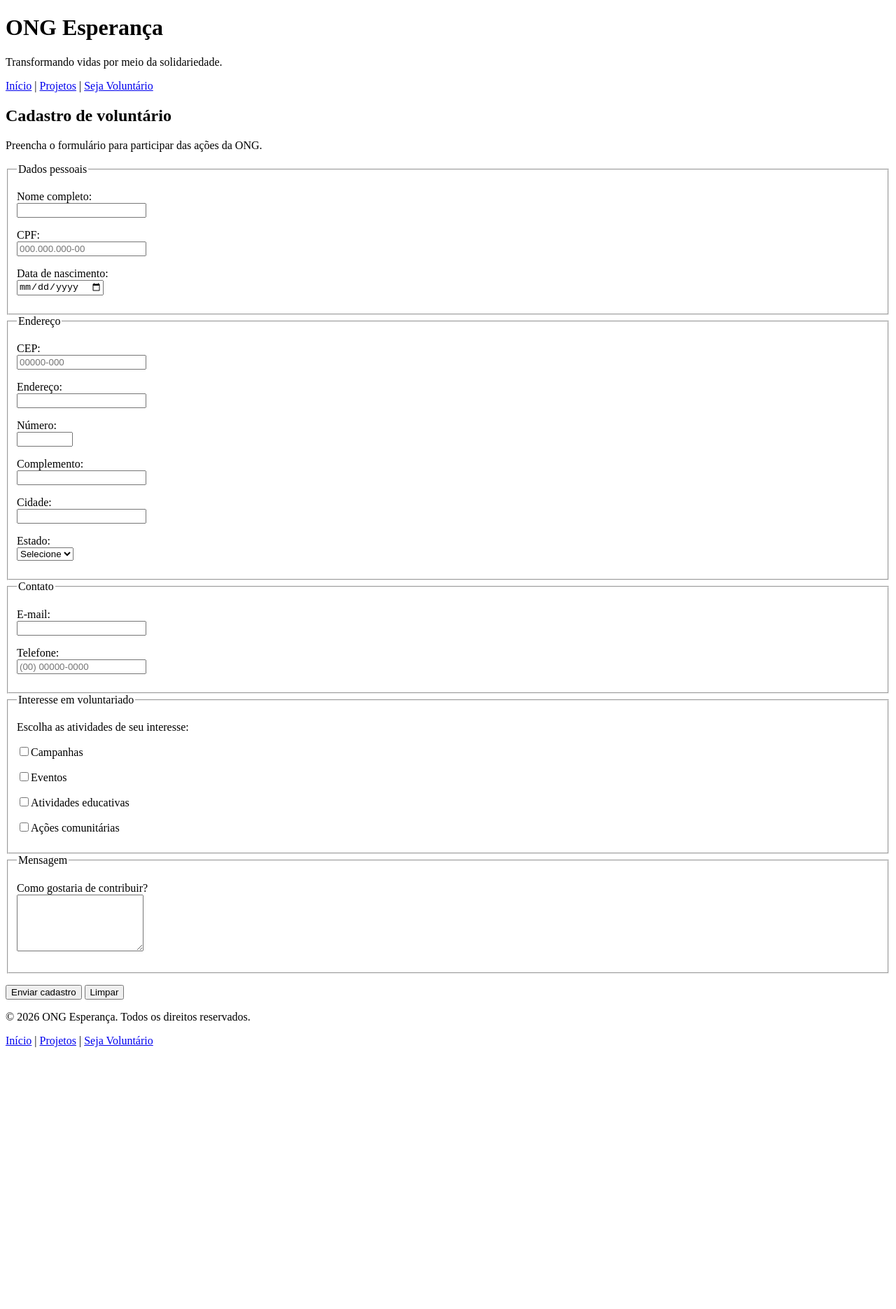
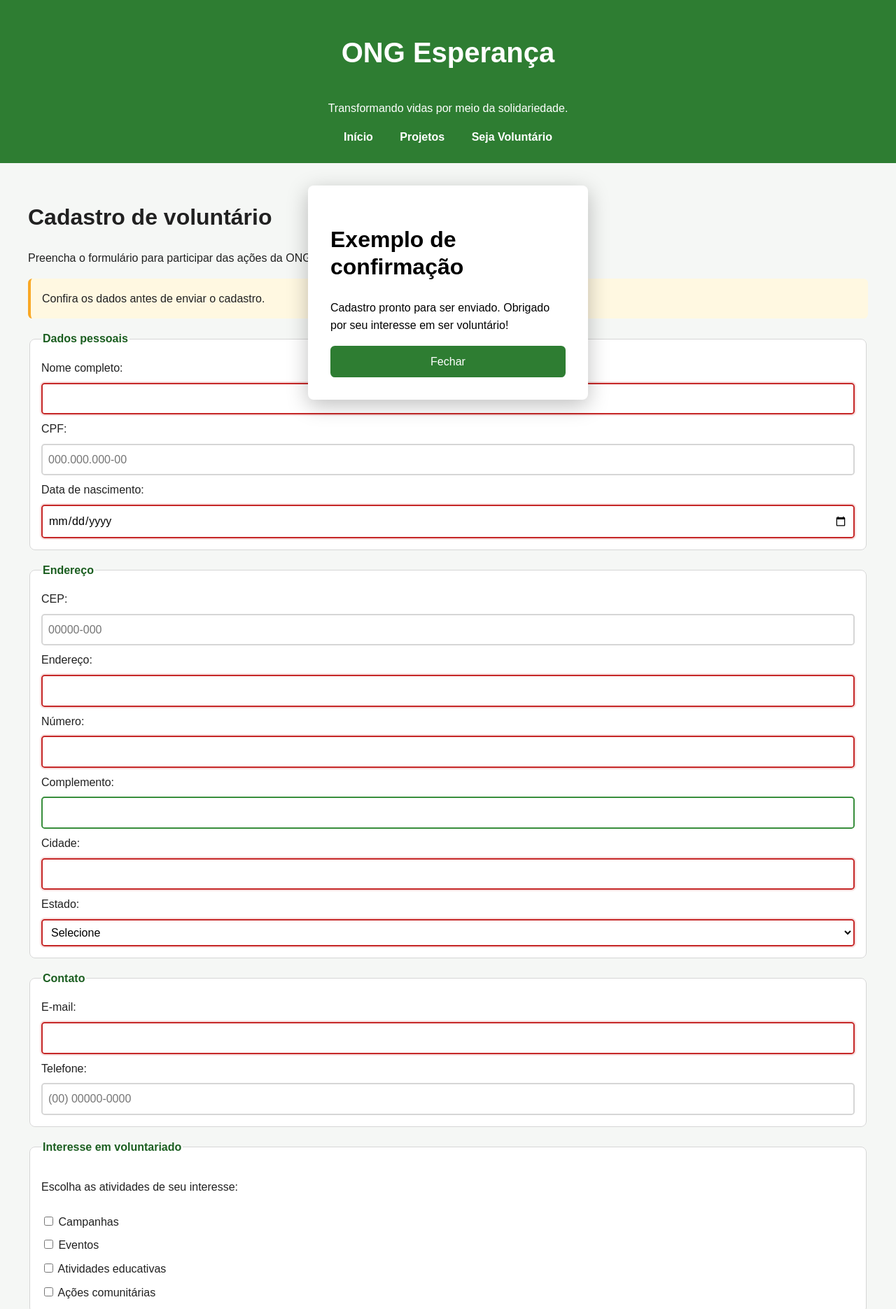
Before and after one commit to dceregatti/sistemas-da-informacao, a plain HTML site: page desenvolvimento-web/html/cadastro.html in a window 1280 px wide. Shown: the top 1870 px of the page at 70% size. Before the commit the page ends 1504 px from the top, so only its background shows below. Drawn offline with Linux system fonts and the light colour scheme.

Commit message:
feat: adiciona css

```diff
--- /dev/null
+++ b/desenvolvimento-web/css/style.css
@@ -0,0 +1,446 @@
+:root {
+  --cor-primaria: #2E7D32;
+  --cor-primaria-escura: #1B5E20;
+  --cor-secundaria: #1565C0;
+  --cor-destaque: #F9A825;
+  --cor-sucesso: #388E3C;
+  --cor-erro: #C62828;
+  --cor-fundo: #F5F7F5;
+  --cor-superficie: #FFF;
+  --cor-texto: #212121;
+  --cor-texto-suave: #616161;
+  --cor-borda: #D6D6D6;
+  --cor-fundo-sucesso: #E8F5E9;
+  --cor-fundo-alerta: #FFF8E1;
+  --cor-fundo-erro: #FFEBEE;
+
+  --fonte-base: Arial, Helvetica, sans-serif;
+  --fonte-sm: .875rem;
+  --fonte-md: 1rem;
+  --fonte-lg: 1.5rem;
+  --fonte-xl: 2rem;
+  --fonte-xxl: 2.5rem;
+
+  --espaco-1: .5rem;
+  --espaco-2: 1rem;
+  --espaco-3: 1.5rem;
+  --espaco-4: 2rem;
+  --espaco-6: 3rem;
+}
+
+* {
+  box-sizing: border-box;
+}
+
+html {
+  scroll-behavior: smooth;
+}
+
+body {
+  margin: 0;
+  background: var(--cor-fundo);
+  color: var(--cor-texto);
+  font-family: var(--fonte-base);
+  font-size: var(--fonte-md);
+  line-height: 1.6;
+}
+
+h1,
+h2,
+h3 {
+  line-height: 1.2;
+}
+
+h1 {
+  font-size: var(--fonte-xxl);
+}
+
+h2 {
+  font-size: var(--fonte-xl);
+}
+
+a {
+  color: var(--cor-secundaria);
+  font-weight: bold;
+}
+
+img {
+  max-width: 100%;
+  height: auto;
+  border-radius: .4rem;
+}
+
+/* HEADER E NAVEGAÇÃO */
+
+header {
+  background: var(--cor-primaria);
+  color: #fff;
+  padding: var(--espaco-3);
+  display: flex;
+  flex-direction: column;
+  align-items: center;
+  gap: var(--espaco-2);
+  text-align: center;
+}
+
+header p {
+  margin: 0;
+}
+
+.menu-toggle {
+  display: none;
+}
+
+.menu-icon {
+  display: none;
+  font-size: 1.8rem;
+  cursor: pointer;
+}
+
+.menu {
+  display: flex;
+  flex-wrap: wrap;
+  justify-content: center;
+  gap: var(--espaco-2);
+  list-style: none;
+  margin: 0;
+  padding: 0;
+}
+
+.menu a {
+  color: #fff;
+  text-decoration: none;
+  padding: .4rem .7rem;
+  border-radius: .3rem;
+}
+
+.menu a:hover,
+.menu a:focus-visible {
+  background: var(--cor-primaria-escura);
+}
+
+.dropdown {
+  position: relative;
+}
+
+.submenu {
+  display: none;
+  position: absolute;
+  top: 100%;
+  left: 0;
+  min-width: 170px;
+  padding: .5rem;
+  background: var(--cor-superficie);
+  list-style: none;
+  box-shadow: 0 4px 10px rgba(0, 0, 0, .2);
+  z-index: 10;
+}
+
+.submenu a {
+  display: block;
+  color: var(--cor-texto);
+}
+
+.dropdown:hover .submenu,
+.dropdown:focus-within .submenu {
+  display: block;
+}
+
+/* GRID 12 COLUNAS */
+
+.container,
+main {
+  width: min(100% - 2rem, 1200px);
+  margin-inline: auto;
+}
+
+main {
+  display: grid;
+  grid-template-columns: repeat(12, 1fr);
+  gap: var(--espaco-3);
+  padding-block: var(--espaco-4);
+}
+
+section {
+  grid-column: 1/-1;
+}
+
+article {
+  grid-column: span 4;
+  background: var(--cor-superficie);
+  padding: var(--espaco-2);
+  border: 1px solid var(--cor-borda);
+  border-radius: .5rem;
+  display: flex;
+  flex-direction: column;
+  gap: var(--espaco-1);
+}
+
+/* BADGES */
+
+.badge {
+  display: inline-block;
+  width: max-content;
+  padding: .25rem .6rem;
+  border-radius: 1rem;
+  font-size: var(--fonte-sm);
+  font-weight: bold;
+}
+
+.badge-doacao {
+  background: var(--cor-destaque);
+  color: var(--cor-texto);
+}
+
+.badge-voluntariado {
+  background: var(--cor-secundaria);
+  color: #fff;
+}
+
+.badge-comunidade {
+  background: var(--cor-sucesso);
+  color: #fff;
+}
+
+/* ALERTAS E TOAST */
+
+.alert,
+.toast {
+  padding: var(--espaco-2);
+  margin-block: var(--espaco-2);
+  border-radius: .4rem;
+}
+
+.alert-success {
+  background: var(--cor-fundo-sucesso);
+  border-left: 4px solid var(--cor-sucesso);
+}
+
+.alert-warning {
+  background: var(--cor-fundo-alerta);
+  border-left: 4px solid var(--cor-destaque);
+}
+
+.alert-error {
+  background: var(--cor-fundo-erro);
+  border-left: 4px solid var(--cor-erro);
+}
+
+.toast {
+  background: var(--cor-primaria-escura);
+  color: #fff;
+  box-shadow: 0 3px 10px rgba(0, 0, 0, .2);
+}
+
+/* BOTÕES */
+
+.button,
+button {
+  display: inline-block;
+  background: var(--cor-primaria);
+  color: #fff;
+  border: 2px solid var(--cor-primaria);
+  padding: var(--espaco-1) var(--espaco-2);
+  border-radius: .4rem;
+  cursor: pointer;
+  text-decoration: none;
+  font: inherit;
+  transition: background-color .2s, box-shadow .2s, transform .1s;
+}
+
+.button:hover,
+button:hover {
+  background: var(--cor-primaria-escura);
+  border-color: var(--cor-primaria-escura);
+  box-shadow: 0 3px 8px rgba(0, 0, 0, .2);
+}
+
+.button:focus-visible,
+button:focus-visible {
+  outline: 3px solid var(--cor-destaque);
+  outline-offset: 2px;
+}
+
+.button:active,
+button:active {
+  transform: scale(.98);
+}
+
+button:disabled {
+  opacity: .5;
+  cursor: not-allowed;
+}
+
+button.secundario {
+  background: var(--cor-superficie);
+  color: var(--cor-primaria);
+}
+
+/* FORMULÁRIO */
+
+form {
+  display: flex;
+  flex-direction: column;
+  gap: var(--espaco-2);
+}
+
+fieldset {
+  display: flex;
+  flex-direction: column;
+  gap: var(--espaco-1);
+  border: 1px solid var(--cor-borda);
+  border-radius: .5rem;
+  padding: var(--espaco-2);
+  background: var(--cor-superficie);
+}
+
+legend {
+  font-weight: bold;
+  color: var(--cor-primaria-escura);
+}
+
+input,
+select,
+textarea {
+  width: 100%;
+  padding: var(--espaco-1);
+  border: 2px solid var(--cor-borda);
+  border-radius: .3rem;
+  font: inherit;
+  background: #fff;
+  transition: border-color .2s, box-shadow .2s;
+}
+
+input:focus,
+select:focus,
+textarea:focus {
+  border-color: var(--cor-secundaria);
+  box-shadow: 0 0 0 3px rgba(21, 101, 192, .2);
+  outline: none;
+}
+
+input:valid,
+select:valid,
+textarea:valid {
+  border-color: var(--cor-sucesso);
+}
+
+input:invalid:not(:placeholder-shown),
+select:invalid,
+textarea:invalid:not(:placeholder-shown) {
+  border-color: var(--cor-erro);
+  box-shadow: 0 0 0 2px rgba(198, 40, 40, .15);
+}
+
+input[type="checkbox"] {
+  width: auto;
+}
+
+.botoes {
+  display: flex;
+  flex-wrap: wrap;
+  gap: var(--espaco-2);
+}
+
+/* MODAL */
+
+.modal {
+  width: min(90%, 400px);
+  border: 0;
+  border-radius: .5rem;
+  padding: var(--espaco-4);
+  box-shadow: 0 8px 30px rgba(0, 0, 0, .25);
+}
+
+.modal::backdrop {
+  background: rgba(0, 0, 0, .5);
+}
+
+/* RODAPÉ */
+
+footer {
+  display: flex;
+  flex-wrap: wrap;
+  justify-content: space-between;
+  align-items: center;
+  gap: var(--espaco-2);
+  padding: var(--espaco-3);
+  background: var(--cor-primaria-escura);
+  color: #fff;
+}
+
+footer nav {
+  display: flex;
+  flex-wrap: wrap;
+  gap: var(--espaco-2);
+}
+
+footer a {
+  color: #fff;
+}
+
+/* RESPONSIVIDADE */
+
+@media (max-width:767px) {
+  .menu-icon {
+    display: block;
+  }
+
+  .menu {
+    display: none;
+    flex-direction: column;
+    width: 100%;
+  }
+
+  .menu-toggle:checked~.menu {
+    display: flex;
+  }
+
+  .submenu {
+    position: static;
+    width: 100%;
+  }
+
+  article {
+    grid-column: 1/-1;
+  }
+
+  footer {
+    flex-direction: column;
+    text-align: center;
+  }
+}
+
+@media (min-width:480px) {
+
+  .container,
+  main {
+    width: min(100% - 2.5rem, 1200px);
+  }
+}
+
+@media (min-width:600px) {
+  main {
+    gap: var(--espaco-3);
+  }
+}
+
+@media (min-width:768px) {
+  article {
+    grid-column: span 6;
+  }
+}
+
+@media (min-width:1024px) {
+  article {
+    grid-column: span 4;
+  }
+}
+
+@media (min-width:1200px) {
+
+  .container,
+  main {
+    width: min(100% - 4rem, 1200px);
+  }
+}
--- a/desenvolvimento-web/html/cadastro.html
+++ b/desenvolvimento-web/html/cadastro.html
@@ -1,69 +1,171 @@
 <!DOCTYPE html>
 <html lang="pt-BR">
+
 <head>
   <meta charset="UTF-8">
   <meta name="viewport" content="width=device-width,initial-scale=1">
   <meta name="description" content="Cadastre-se para ser voluntário da ONG Esperança.">
   <title>ONG Esperança - Cadastro</title>
+  <link rel="stylesheet" href="../css/style.css">
 </head>
+
 <body>
+
   <header>
     <h1>ONG Esperança</h1>
     <p>Transformando vidas por meio da solidariedade.</p>
-<nav aria-label="Navegação principal">
-<a href="index.html">Início</a> |
-<a href="projetos.html">Projetos</a> |
-<a href="cadastro.html">Seja Voluntário</a>
+
+    <nav class="nav" aria-label="Navegação principal">
+      <input type="checkbox" id="menu-toggle" class="menu-toggle">
+      <label for="menu-toggle" class="menu-icon" aria-label="Abrir menu">&#9776;</label>
+      <ul class="menu">
+        <li><a href="index.html">Início</a></li>
+        <li class="dropdown">
+          <a href="projetos.html">Projetos</a>
+          <ul class="submenu">
+            <li><a href="projetos.html#doacoes">Doações</a></li>
+            <li><a href="projetos.html#voluntariado">Voluntariado</a></li>
+          </ul>
+        </li>
+        <li><a href="cadastro.html">Seja Voluntário</a></li>
+      </ul>
     </nav>
   </header>
-<main>
+
+  <main class="container">
+
     <section id="cadastro">
       <h2>Cadastro de voluntário</h2>
       <p>Preencha o formulário para participar das ações da ONG.</p>
+
+      <div class="alert alert-warning" role="alert">
+        Confira os dados antes de enviar o cadastro.
+      </div>
+
       <form action="#" method="post">
+
         <fieldset>
           <legend>Dados pessoais</legend>
-<p><label for="nome">Nome completo:</label><br><input type="text" id="nome" name="nome" minlength="3" maxlength="100" autocomplete="name" required></p>
-<p><label for="cpf">CPF:</label><br><input type="text" id="cpf" name="cpf" placeholder="000.000.000-00" pattern="[0-9]{3}\.[0-9]{3}\.[0-9]{3}-[0-9]{2}" maxlength="14" inputmode="numeric" required title="Digite o CPF no formato 000.000.000-00."></p>
-<p><label for="data">Data de nascimento:</label><br><input type="date" id="data" name="data" autocomplete="bday" required></p>
+
+          <label for="nome">Nome completo:</label>
+          <input type="text" id="nome" name="nome" minlength="3" maxlength="100" autocomplete="name" required>
+
+          <label for="cpf">CPF:</label>
+          <input type="text" id="cpf" name="cpf" placeholder="000.000.000-00"
+            pattern="[0-9]{3}\.[0-9]{3}\.[0-9]{3}-[0-9]{2}" maxlength="14" inputmode="numeric"
+            title="Digite o CPF no formato 000.000.000-00" required>
+
+          <label for="data">Data de nascimento:</label>
+          <input type="date" id="data" name="data" autocomplete="bday" required>
         </fieldset>
+
         <fieldset>
           <legend>Endereço</legend>
-<p><label for="cep">CEP:</label><br><input type="text" id="cep" name="cep" placeholder="00000-000" pattern="[0-9]{5}-[0-9]{3}" maxlength="9" inputmode="numeric" autocomplete="postal-code" required title="Digite o CEP no formato 00000-000."></p>
-<p><label for="endereco">Endereço:</label><br><input type="text" id="endereco" name="endereco" maxlength="150" required></p>
-<p><label for="numero">Número:</label><br><input type="number" id="numero" name="numero" min="1" max="99999" required></p>
-<p><label for="complemento">Complemento:</label><br><input type="text" id="complemento" name="complemento" maxlength="100"></p>
-<p><label for="cidade">Cidade:</label><br><input type="text" id="cidade" name="cidade" maxlength="100" autocomplete="address-level2" required></p>
-<p><label for="estado">Estado:</label><br>
+
+          <label for="cep">CEP:</label>
+          <input type="text" id="cep" name="cep" placeholder="00000-000" pattern="[0-9]{5}-[0-9]{3}" maxlength="9"
+            inputmode="numeric" autocomplete="postal-code" title="Digite o CEP no formato 00000-000" required>
+
+          <label for="endereco">Endereço:</label>
+          <input type="text" id="endereco" name="endereco" maxlength="150" required>
+
+          <label for="numero">Número:</label>
+          <input type="number" id="numero" name="numero" min="1" max="99999" required>
+
+          <label for="complemento">Complemento:</label>
+          <input type="text" id="complemento" name="complemento" maxlength="100">
+
+          <label for="cidade">Cidade:</label>
+          <input type="text" id="cidade" name="cidade" maxlength="100" autocomplete="address-level2" required>
+
+          <label for="estado">Estado:</label>
           <select id="estado" name="estado" autocomplete="address-level1" required>
             <option value="">Selecione</option>
-<option value="AC">AC</option><option value="AL">AL</option><option value="AP">AP</option><option value="AM">AM</option><option value="BA">BA</option><option value="CE">CE</option><option value="DF">DF</option><option value="ES">ES</option><option value="GO">GO</option><option value="MA">MA</option><option value="MT">MT</option><option value="MS">MS</option><option value="MG">MG</option><option value="PA">PA</option><option value="PB">PB</option><option value="PR">PR</option><option value="PE">PE</option><option value="PI">PI</option><option value="RJ">RJ</option><option value="RN">RN</option><option value="RS">RS</option><option value="RO">RO</option><option value="RR">RR</option><option value="SC">SC</option><option value="SP">SP</option><option value="SE">SE</option><option value="TO">TO</option>
-</select></p>
+            <option>AC</option>
+            <option>AL</option>
+            <option>AP</option>
+            <option>AM</option>
+            <option>BA</option>
+            <option>CE</option>
+            <option>DF</option>
+            <option>ES</option>
+            <option>GO</option>
+            <option>MA</option>
+            <option>MT</option>
+            <option>MS</option>
+            <option>MG</option>
+            <option>PA</option>
+            <option>PB</option>
+            <option>PR</option>
+            <option>PE</option>
+            <option>PI</option>
+            <option>RJ</option>
+            <option>RN</option>
+            <option>RS</option>
+            <option>RO</option>
+            <option>RR</option>
+            <option>SC</option>
+            <option>SP</option>
+            <option>SE</option>
+            <option>TO</option>
+          </select>
         </fieldset>
+
         <fieldset>
           <legend>Contato</legend>
-<p><label for="email">E-mail:</label><br><input type="email" id="email" name="email" maxlength="150" autocomplete="email" required></p>
-<p><label for="telefone">Telefone:</label><br><input type="tel" id="telefone" name="telefone" placeholder="(00) 00000-0000" pattern="\([0-9]{2}\) [0-9]{5}-[0-9]{4}" maxlength="15" inputmode="tel" autocomplete="tel" required title="Digite o telefone no formato (00) 00000-0000."></p>
+
+          <label for="email">E-mail:</label>
+          <input type="email" id="email" name="email" maxlength="150" autocomplete="email" required>
+
+          <label for="telefone">Telefone:</label>
+          <input type="tel" id="telefone" name="telefone" placeholder="(00) 00000-0000"
+            pattern="\([0-9]{2}\) [0-9]{5}-[0-9]{4}" maxlength="15" inputmode="tel" autocomplete="tel"
+            title="Digite o telefone no formato (00) 00000-0000" required>
         </fieldset>
+
         <fieldset>
           <legend>Interesse em voluntariado</legend>
           <p>Escolha as atividades de seu interesse:</p>
-<p><input type="checkbox" id="campanhas" name="interesses" value="campanhas"><label for="campanhas">Campanhas</label></p>
-<p><input type="checkbox" id="eventos" name="interesses" value="eventos"><label for="eventos">Eventos</label></p>
-<p><input type="checkbox" id="educativas" name="interesses" value="educativas"><label for="educativas">Atividades educativas</label></p>
-<p><input type="checkbox" id="comunitarias" name="interesses" value="comunitarias"><label for="comunitarias">Ações comunitárias</label></p>
+
+          <label><input type="checkbox" name="interesses" value="campanhas"> Campanhas</label>
+          <label><input type="checkbox" name="interesses" value="eventos"> Eventos</label>
+          <label><input type="checkbox" name="interesses" value="educativas"> Atividades educativas</label>
+          <label><input type="checkbox" name="interesses" value="comunitarias"> Ações comunitárias</label>
         </fieldset>
+
         <fieldset>
           <legend>Mensagem</legend>
-<p><label for="mensagem">Como gostaria de contribuir?</label><br><textarea id="mensagem" name="mensagem" rows="5" maxlength="500"></textarea></p>
+          <label for="mensagem">Como gostaria de contribuir?</label>
+          <textarea id="mensagem" name="mensagem" rows="5" maxlength="500"></textarea>
         </fieldset>
-<p><button type="submit">Enviar cadastro</button> <button type="reset">Limpar</button></p>
+
+        <div class="botoes">
+          <button type="submit">Enviar cadastro</button>
+          <button type="reset" class="secundario">Limpar</button>
+        </div>
+
       </form>
     </section>
+
+    <dialog open class="modal">
+      <h2>Exemplo de confirmação</h2>
+      <p>Cadastro pronto para ser enviado. Obrigado por seu interesse em ser voluntário!</p>
+      <form method="dialog">
+        <button type="submit">Fechar</button>
+      </form>
+    </dialog>
+
   </main>
+
   <footer>
     <p>&copy; 2026 ONG Esperança. Todos os direitos reservados.</p>
-<a href="index.html">Início</a> | <a href="projetos.html">Projetos</a> | <a href="cadastro.html">Seja Voluntário</a>
+    <nav aria-label="Navegação do rodapé">
+      <a href="index.html">Início</a>
+      <a href="projetos.html">Projetos</a>
+      <a href="cadastro.html">Seja Voluntário</a>
+    </nav>
   </footer>
+
 </body>
+
 </html>
```
Also changed, not shown: desenvolvimento-web/html/index.html (+42 -9 lines), desenvolvimento-web/html/projetos.html (+53 -10 lines), desenvolvimento-web/screenshots/cadastro1.png (added), desenvolvimento-web/screenshots/cadastro2.png (added), desenvolvimento-web/screenshots/cadastro3.png (added), desenvolvimento-web/screenshots/index1.png (added), desenvolvimento-web/screenshots/index2.png (added), desenvolvimento-web/screenshots/projetos1.png (added), desenvolvimento-web/screenshots/projetos2.png (added). Lines whose indentation alone changed are shown as unchanged.
